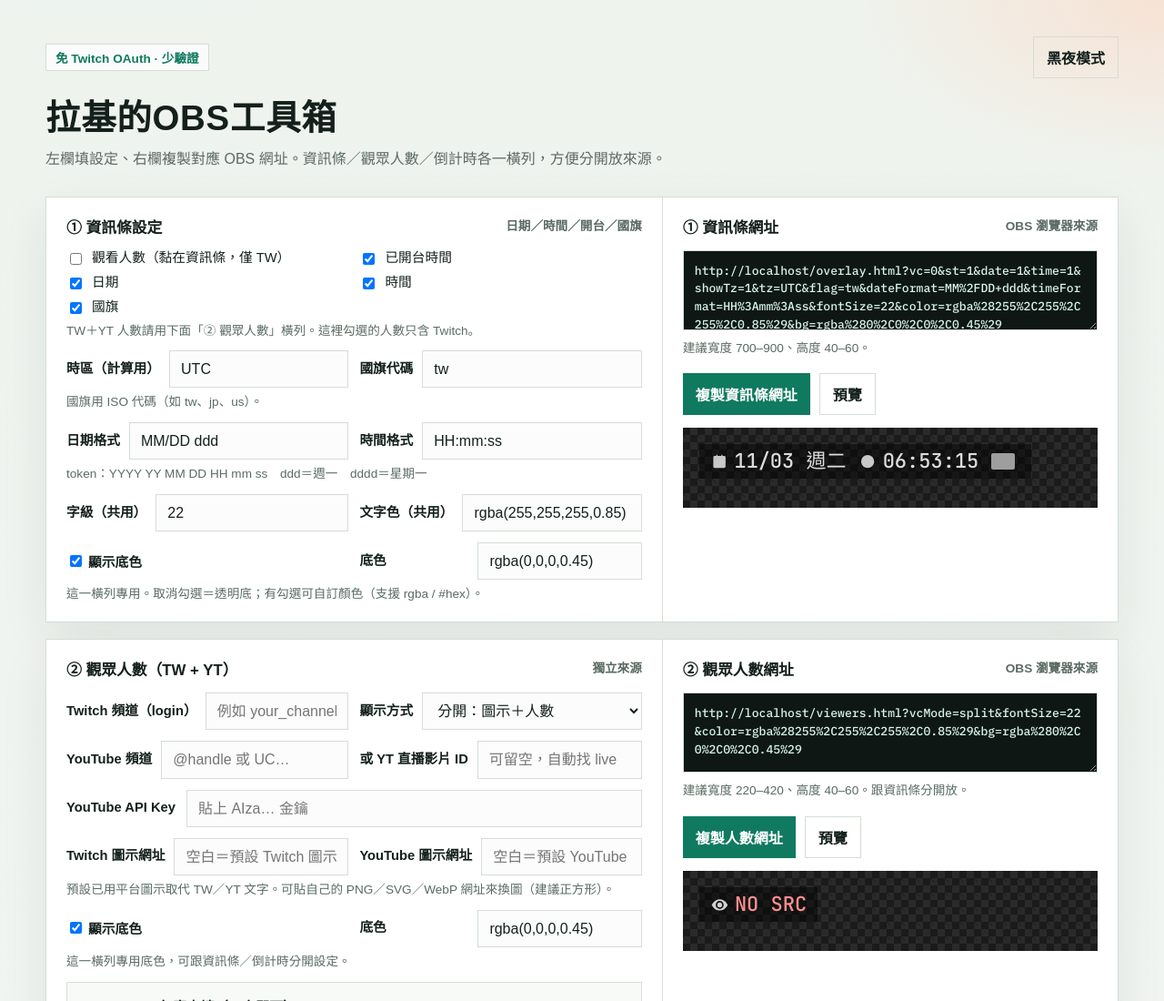
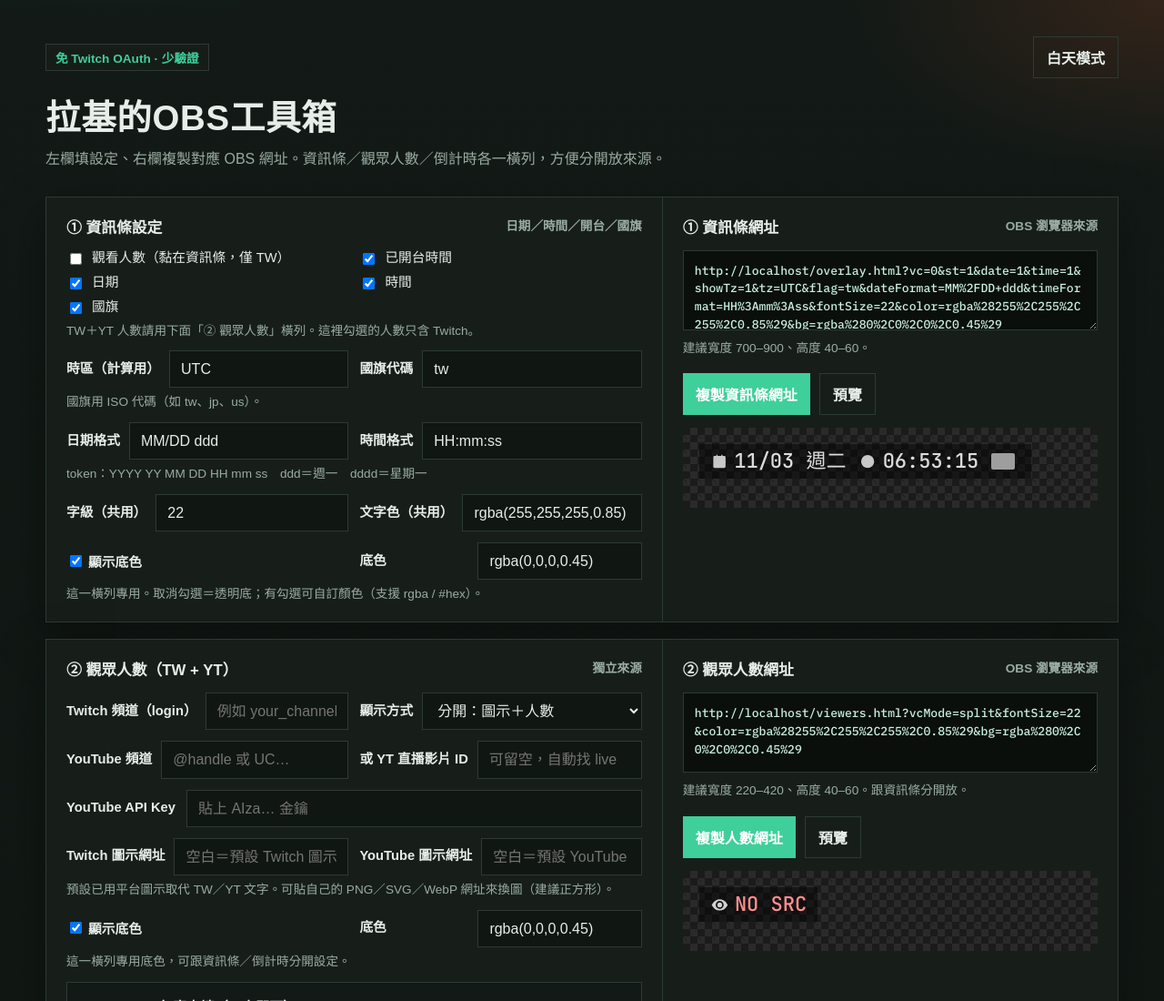
Before and after one commit to cccsdxtw/my_OBS_tools, a plain HTML site: page index.html in a window 1280 px wide. Shown: the top 1100 px of the page at 91% size. Drawn offline with Linux system fonts and the light colour scheme; a web font is replaced by a local one.

Commit message:
Finish defaulting theme toggle logic to dark
Co-authored-by: 董浩 <hi0729@hotmail.com>

```diff
--- a/index.html
+++ b/index.html
@@ -691,9 +691,7 @@
           themeToggle.textContent = isDark ? "白天模式" : "黑夜模式";
           themeToggle.setAttribute("aria-pressed", isDark ? "true" : "false");
         }
-        const savedTheme =
-          localStorage.getItem(themeKey) ||
-          (window.matchMedia("(prefers-color-scheme: dark)").matches ? "dark" : "light");
+        const savedTheme = localStorage.getItem(themeKey) === "light" ? "light" : "dark";
         applyTheme(savedTheme);
         themeToggle.addEventListener("click", () => {
           const cur = document.documentElement.getAttribute("data-theme");
```
